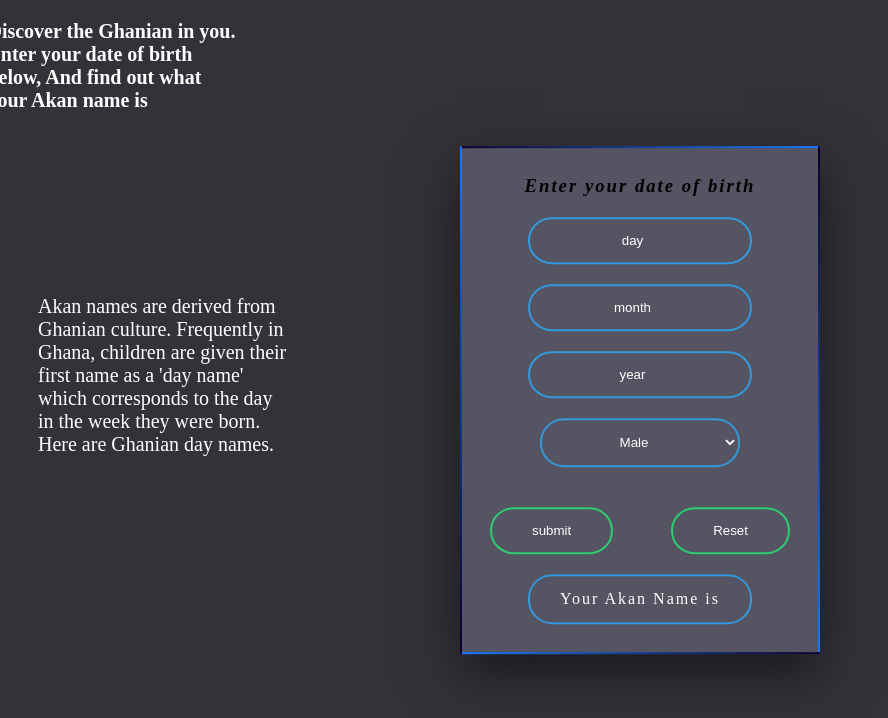
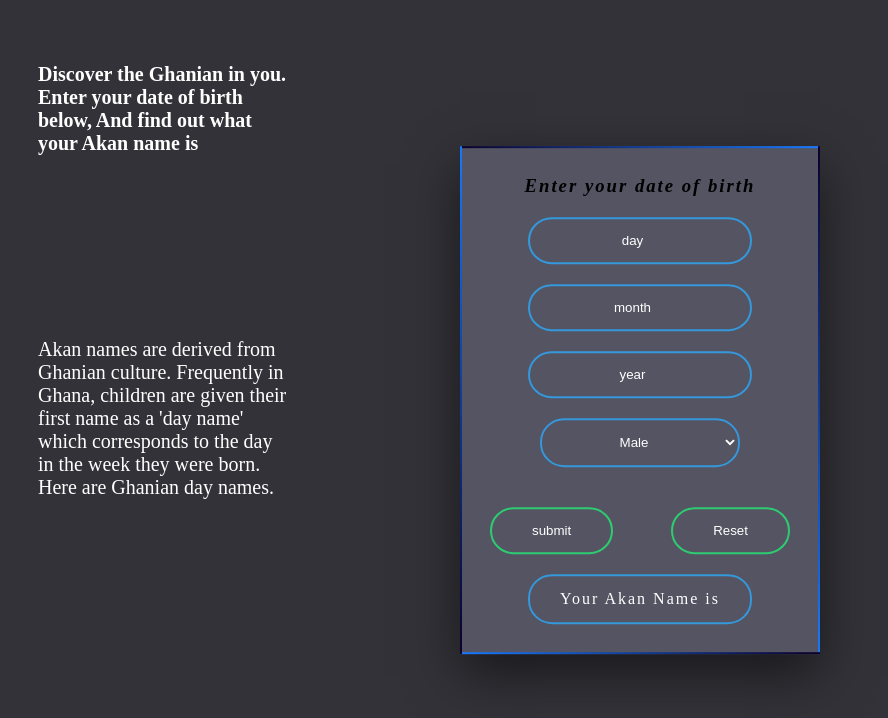
Before and after one commit to Bryan4real/week2ip, a plain HTML site: page index.html in a window 1280 px wide. Shown: the whole page, without its empty margins (0-888 px from the left). Drawn offline with Linux system fonts and the light colour scheme.

Commit message:
index css edit text pos

```diff
--- a/css/style.css
+++ b/css/style.css
@@ -6,7 +6,7 @@ html{
   position: relative;
   width: 20%;
   margin-left: 30px;
-  transform: translate(-20%);
+  margin-top: 5%;
 }
 p{
   color: #fff;
```
